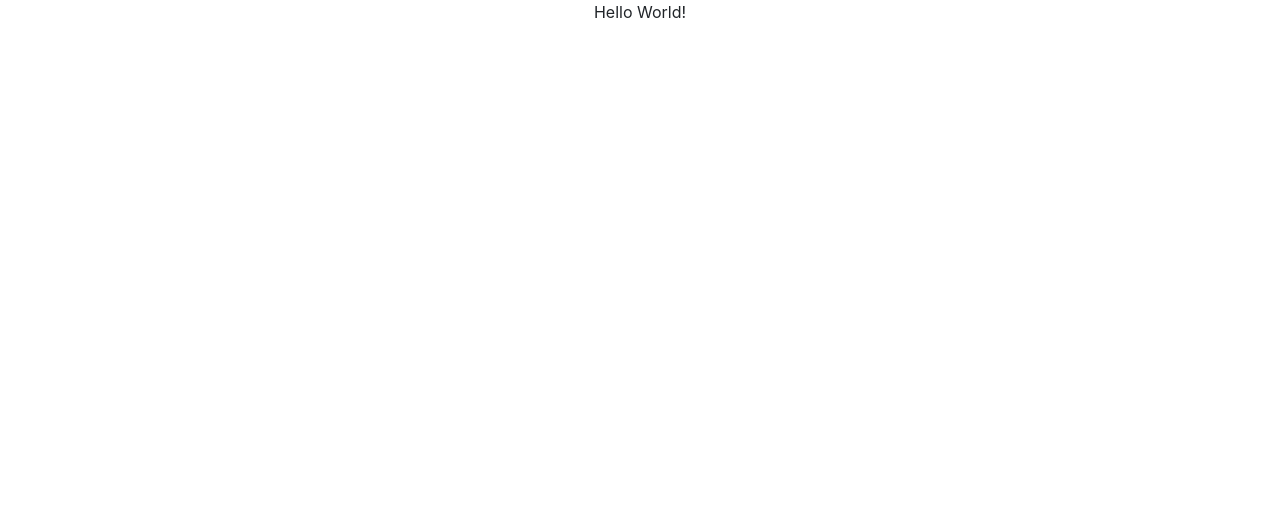
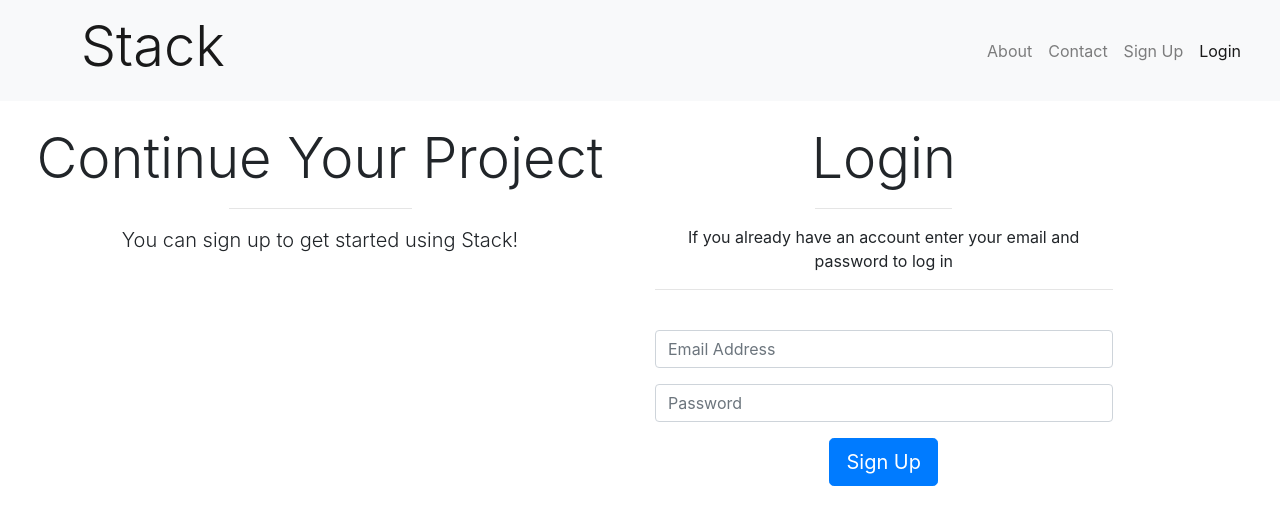
Before and after one commit to poirotTheCodeCat/stack-project-manager, a React (Create React App) app in the folder front-end/: page /Login in a window 1280 px wide. Shown: the top 524 px of the page. Built offline with nearby package versions, Linux system fonts and the light colour scheme.

Commit message:
finished home pages and added nav

```diff
--- a/front-end/src/components/homeComponents/Home.js
+++ b/front-end/src/components/homeComponents/Home.js
@@ -1,8 +1,27 @@
 import React from "react";
+import HomeNav from "./HomeNav";
+import About from "./About";
+import SignUp from "./SignUp";
+import Login from "./Login";
+import Contact from "./Contact";
+import HomePage from "./HomePage";
 import { BrowserRouter as Router, Switch, Route } from "react-router-dom";
 
 function Home() {
-  return <div>Hello World!</div>;
+  return (
+    <Router>
+      <div>
+        <HomeNav />
+        <Switch>
+          <Route path="/" exact component={HomePage} />
+          <Route path="/About" component={About} />
+          <Route path="/Contact" component={Contact} />
+          <Route path="/SignUp" component={SignUp} />
+          <Route path="/Login" component={Login} />
+        </Switch>
+      </div>
+    </Router>
+  );
 }
 
 export default Home;
--- a/front-end/src/components/homeComponents/HomeNav.js
+++ b/front-end/src/components/homeComponents/HomeNav.js
@@ -0,0 +1,42 @@
+import React from "react";
+import { NavLink } from "react-router-dom";
+import "../../App.css";
+
+function HomeNav() {
+  return (
+    <nav className="navbar navbar-expand-md navbar-light bg-light sticky-top">
+      <div className="container-fluid">
+        <NavLink className="home-nav-links navbar-brand" to="/">
+          {" "}
+          <h2 className="display-4">Stack</h2>{" "}
+        </NavLink>
+        <button
+          className="navbar-toggler"
+          type="button"
+          data-toggle="collapse"
+          data-target="#navbarResponsive"
+        >
+          <span className="navbar-toggler-icon" />
+        </button>
+        <div className="collapse navbar-collapse" id="navbarResponsive">
+          <ul className="navbar-nav ml-auto">
+            <NavLink className="nav-item" to="/About">
+              <li className="nav-link"> About </li>
+            </NavLink>
+            <NavLink className="nav-item" to="/Contact">
+              <li className="nav-link">Contact</li>
+            </NavLink>
+            <NavLink className="nav-item" to="/SignUp">
+              <li className="nav-link">Sign Up</li>
+            </NavLink>
+            <NavLink className="nav-item" to="/Login">
+              <li className="nav-link">Login</li>
+            </NavLink>
+          </ul>
+        </div>
+      </div>
+    </nav>
+  );
+}
+
+export default HomeNav;
--- a/front-end/src/components/homeComponents/HomePage.js
+++ b/front-end/src/components/homeComponents/HomePage.js
@@ -0,0 +1,16 @@
+import React from "react";
+import Welcome from "./Welcome";
+import AppDesc from "./AppDesc";
+import "../../App.css";
+
+function HomePage() {
+  return (
+    <div>
+      <Welcome />
+      <br />
+      <AppDesc />
+    </div>
+  );
+}
+
+export default HomePage;
--- a/front-end/src/components/homeComponents/Welcome.js
+++ b/front-end/src/components/homeComponents/Welcome.js
@@ -0,0 +1,40 @@
+import React from "react";
+import { NavLink } from "react-router-dom";
+import "../../App.css";
+
+class Welcome extends React.Component {
+  render() {
+    return (
+      <div className="row-spacing-2">
+        <br />
+        <br />
+        <div>
+          <h1 className="display-4">Welcome to Stack</h1>
+        </div>
+        <div>
+          <p className="lead">
+            Stack is a project management web application that allows you to
+            track tasks, monitor projects, track hours and more.
+            <br />
+            Try it for free now!
+          </p>
+          <hr />
+          <NavLink to="/SignUp">
+            <button type="button" className="btn btn-primary btn-lg">
+              {" "}
+              Sign Up{" "}
+            </button>
+          </NavLink>
+          <NavLink to="Login">
+            <button type="button" className="btn btn-outline-primary btn-lg">
+              {" "}
+              Login{" "}
+            </button>
+          </NavLink>
+        </div>
+      </div>
+    );
+  }
+}
+
+export default Welcome;
```
